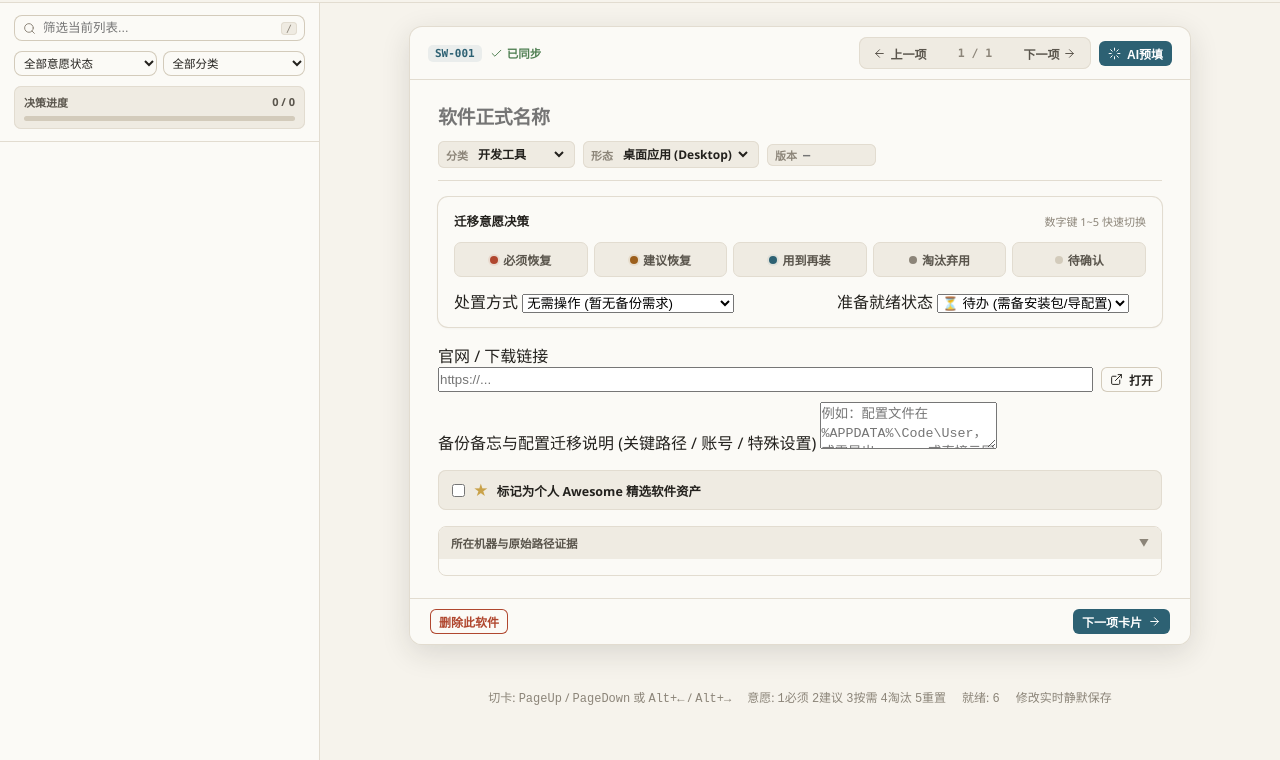
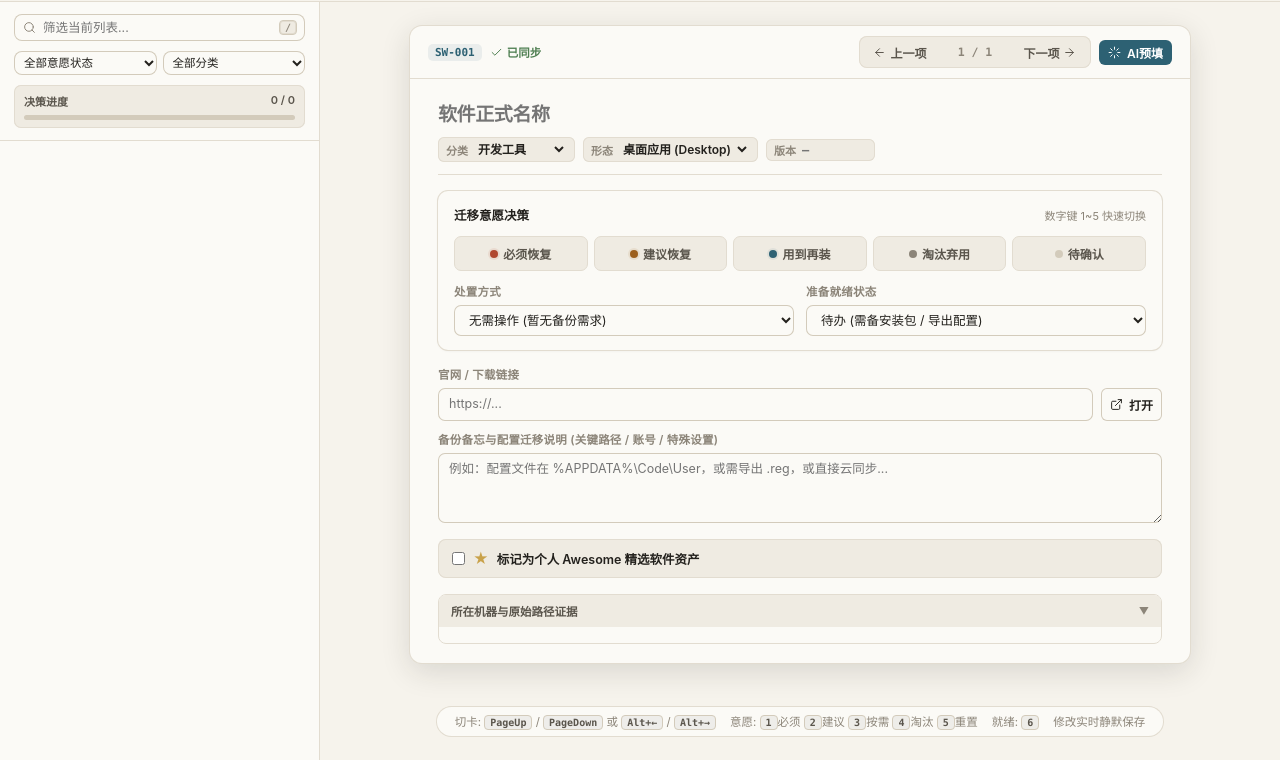
Before and after one commit to iroha3/windows-software-ledger, a website: page client/card_review.html in a window 1280 px wide. Shown: the part 40-800 px from the top of the page. Drawn offline with Linux system fonts and the light colour scheme; no server answers.

Commit message:
fix(css): restore drawer-field layout, global font inheritance, and clean option labels

```diff
--- a/client/card_review.html
+++ b/client/card_review.html
@@ -182,8 +182,8 @@
               <div class="drawer-field">
                 <label>准备就绪状态</label>
                 <select id="cardPrepStatus">
-                  <option value="todo">⏳ 待办 (需备安装包/导配置)</option>
-                  <option value="ready">✅ 全部就绪 (已备齐/已验证)</option>
+                  <option value="todo">待办 (需备安装包 / 导出配置)</option>
+                  <option value="ready">全部就绪 (已备齐 / 已验证)</option>
                 </select>
               </div>
             </div>
--- a/client/style.css
+++ b/client/style.css
@@ -62,10 +62,10 @@
   --accent-blue: var(--accent);
   --accent-blue-hover: var(--accent);
 
-  /* 字体族定义 */
-  --ui: "Noto Sans SC", "PingFang SC", "Segoe UI", -apple-system, BlinkMacSystemFont, "Microsoft YaHei", sans-serif;
+  /* 字体族定义 (优先系统无衬线现代字体，避免 Windows 回退宋体) */
+  --ui: -apple-system, BlinkMacSystemFont, "Segoe UI", Roboto, "PingFang SC", "Microsoft YaHei", "WenQuanYi Micro Hei", sans-serif;
   --serif: "Noto Serif SC", "Source Han Serif SC", "Songti SC", serif;
-  --mono: "JetBrains Mono", "Cascadia Code", Consolas, monospace;
+  --mono: ui-monospace, SFMono-Regular, "Cascadia Code", "JetBrains Mono", Consolas, monospace;
 }
 
 [data-theme="dark"] {
@@ -131,6 +131,15 @@
   box-sizing: border-box;
   margin: 0;
   padding: 0;
+}
+
+input,
+select,
+textarea,
+button {
+  font-family: inherit;
+  font-size: inherit;
+  color: inherit;
 }
 
 body {
@@ -243,7 +252,7 @@ header {
   border-radius: 6px;
 }
 
-.kbd {
+.kbd, kbd {
   display: inline-block;
   font-family: var(--mono);
   font-size: 10px;
@@ -253,10 +262,12 @@ header {
   border-radius: 4px;
   color: var(--ink-2);
   font-weight: 700;
+  vertical-align: middle;
 }
-[data-theme="dark"] .kbd {
+[data-theme="dark"] .kbd, [data-theme="dark"] kbd {
   background: rgba(255, 255, 255, 0.1);
   border-color: rgba(255, 255, 255, 0.2);
+  color: var(--ink);
 }
 
 /* 统一轻量线性 SVG 图标系统 (借鉴 EasyRead) */
@@ -1032,8 +1043,61 @@ tr.selected td {
 
 .decision-row-grid {
   display: grid;
-  grid-template-columns: 1.2fr 1fr;
+  grid-template-columns: 1fr 1fr;
   gap: 12px;
+}
+
+/* 表单字段容器 (侧栏抽屉、卡片速审、设置弹窗通用) */
+.drawer-field {
+  display: flex;
+  flex-direction: column;
+  gap: 6px;
+  width: 100%;
+}
+
+.drawer-field label {
+  font-size: 11.5px;
+  color: var(--ink-3);
+  font-weight: 600;
+  letter-spacing: 0.02em;
+  display: block;
+}
+
+.drawer-field input,
+.drawer-field textarea,
+.drawer-field select {
+  width: 100%;
+  background: var(--surface);
+  box-shadow: inset 0 0 0 1px var(--rule-2);
+  border: 0;
+  color: var(--ink);
+  padding: 7px 11px;
+  border-radius: 7px;
+  font-size: 12.5px;
+  line-height: 1.5;
+  outline: none;
+  font-family: inherit;
+  transition: box-shadow 0.15s ease, background-color 0.15s ease;
+}
+
+.drawer-field input:focus,
+.drawer-field textarea:focus,
+.drawer-field select:focus {
+  background: var(--surface);
+  box-shadow: inset 0 0 0 1.5px var(--accent);
+}
+
+.drawer-field textarea {
+  min-height: 68px;
+  resize: vertical;
+}
+
+.drawer-field .hint {
+  font-size: 11px;
+  color: var(--ink-3);
+  margin-top: 2px;
+  line-height: 1.4;
+  display: block;
 }
 
 /* 动作备忘与链接 (Level 2) */
@@ -1433,7 +1497,12 @@ tr.selected td {
   display: flex;
   align-items: center;
   justify-content: center;
-  gap: 16px;
-  font-size: 12px;
+  flex-wrap: wrap;
+  gap: 14px;
+  font-size: 11.5px;
   color: var(--ink-3);
+  background: var(--surface);
+  box-shadow: 0 0 0 1px var(--rule);
+  padding: 6px 18px;
+  border-radius: 999px;
 }
```
Also changed, not shown: client/index.html (+2 -2 lines).
